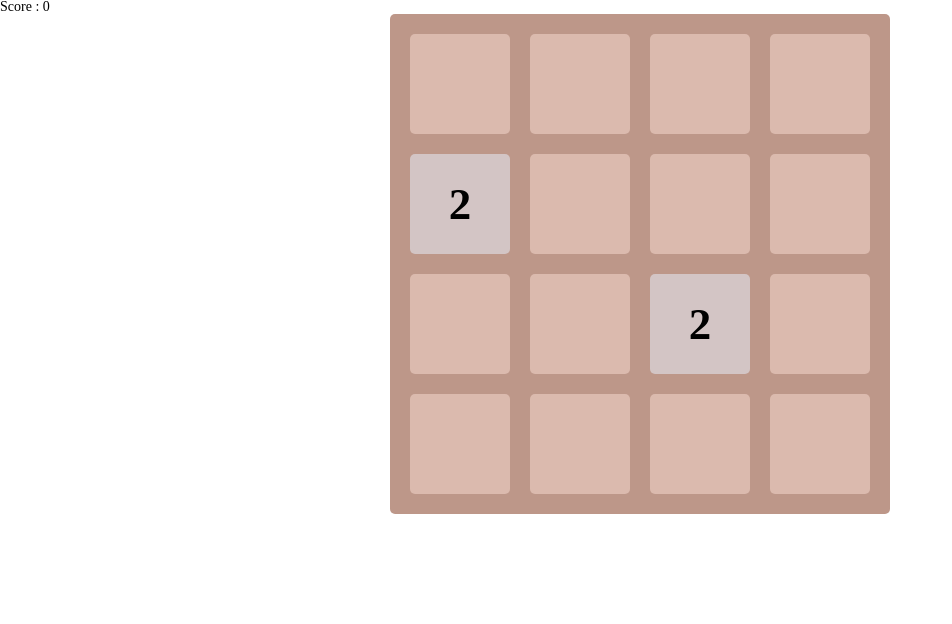
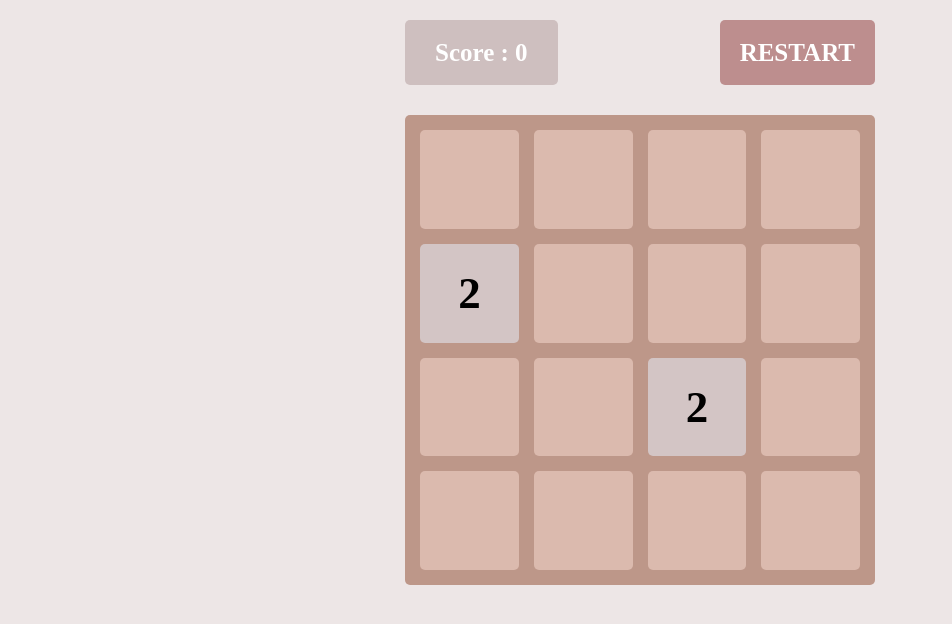
Before and after one commit to MARIENKOW/2048-game, a React (Create React App) app: page / in a window 1280 px wide. Shown: the top 624 px of the page, without its empty margins (0-952 px from the left). Built offline with nearby package versions, Linux system fonts and the light colour scheme.

Commit message:
added button restart

```diff
--- a/src/App.jsx
+++ b/src/App.jsx
@@ -7,12 +7,13 @@ import help from './heplfulScripts'
 function App() {
   const [data, setData] = useState(startArray)
   const [score, setScore] = useState(0)
+  const [over, setOver] = useState({ display: 'none' })
 
   useEffect(() => addNewSquare(data), [])
 
   useEffect(() => {
     const onKeyPress = ({ code }) => {
-      document.body.style.overflow='hidden'
+      document.body.style.overflow = 'hidden'
       if (code === 'ArrowLeft' || code === 'ArrowRight' || code === 'ArrowUp' || code === 'ArrowDown') return addNewSquare(changes(code, data));
 
     }
@@ -24,7 +25,7 @@ function App() {
   }, [data])
   useEffect(() => {
     const onKeyPress = ({ code }) => {
-      document.body.style.overflow=''
+      document.body.style.overflow = ''
     }
     window.addEventListener('keyup', onKeyPress);
 
@@ -34,13 +35,13 @@ function App() {
   }, [data])
   useEffect(() => {
     if (help.takeEmpty(data).length === 0 && !changes('ArrowLeft', data) && !changes('ArrowRight', data) && !changes('ArrowUp', data) && !changes('ArrowDown', data)) {
-      alert('end');
+      setOver({ display: 'flex' })
     }
   }, [data])
 
 
   function changes(code, dataLink) {
-    if(!code || !dataLink) return;
+    if (!code || !dataLink) return;
 
     let dataCopy = JSON.parse(JSON.stringify(dataLink));
     let newData;
@@ -66,7 +67,7 @@ function App() {
   function moveSquare(value) {
     const newData = []
     let scoreCopy = score
-    if(!value)return
+    if (!value) return
     value.forEach(element => {
       const arr = Array(4).fill(null)
       let changed = null;
@@ -95,7 +96,7 @@ function App() {
     const dataCopy = JSON.parse(JSON.stringify(value));
     const arr = help.takeEmpty(value);
 
-    if(arr.length === 0) return setData(dataCopy);
+    if (arr.length === 0) return setData(dataCopy);
 
     const random = help.randomValue(arr.length);
     const position = arr[random].split(',');
@@ -109,11 +110,19 @@ function App() {
     setData(dataCopy);
   }
 
+  function restart(){
+    setScore(0)
+    setOver({display:'none'})
+    addNewSquare(startArray)
+  }
+
   return (
-    <div className="App">
-      <h3 className={styles.score}>Score : {score}</h3>
-      <Game updateData={(value) => addNewSquare(changes(value, data))} data={data} />
-      <button></button>
+    <div className={styles.app}>
+      <section className={styles.control}>
+        <h3 className={styles.score}>Score : {score}</h3>
+        <button onClick={restart}>restart</button>
+      </section>
+      <Game over={over} updateData={(value) => addNewSquare(changes(value, data))} data={data} />
     </div>
   );
 }
--- a/src/App.module.scss
+++ b/src/App.module.scss
@@ -2,4 +2,32 @@ body{
   &::-webkit-scrollbar{
     display: none;
   }
+  background-color: #ede6e6;
 }
+.app{
+  max-width: 500px;
+  margin: auto;
+  padding: 20px 15px;
+}
+.control{
+  display: flex;
+  justify-content: space-between;
+  .score{
+    display: inline-block;
+    font-weight: 600;
+    font-size: 25px;
+    color: #ffffff;
+    background-color: #cebfbf;
+    padding: 20px 30px;
+    border-radius: 5px;
+  }
+  button{
+    border-radius: 5px;
+    padding: 15px 20px;
+    font-size: 25px;
+    font-weight: 600;
+    text-transform: uppercase;
+    background-color: #bd8e8e;
+    color: #fff;
+  }
+}
--- a/src/StartArray.js
+++ b/src/StartArray.js
@@ -3,4 +3,6 @@ for (let i = 0; i < 4; i++) {
    startArray.push(Array(4).fill(null))
 }
 
+
+
 export default startArray;
--- a/src/components/Game/Game.jsx
+++ b/src/components/Game/Game.jsx
@@ -1,7 +1,7 @@
 import styles from './game.module.scss';
 import Square from '../Square/Square'
 
-export default function Game({data,updateData}) {
+export default function Game({data,updateData,over}) {
 
 
 
@@ -47,6 +47,7 @@ export default function Game({data,updateData}) {
    return (
       <section onTouchStart={touchStartEv} onTouchEnd={touchEndEv} className={styles.game}>
          {output.map((el, i) => <Square info={el} key={i} />)}
+         <div style={over} className={styles.gameOver}>Game Over!</div>
       </section>
    )
 }
--- a/src/components/Game/game.module.scss
+++ b/src/components/Game/game.module.scss
@@ -2,12 +2,30 @@
    display:grid;
    margin: 30px 0px 0px 0px;
    grid-template-columns: repeat(4,1fr);
-   max-width: 500px;
-   margin: auto;
-   padding: 20px;
+   padding: 15px;
    grid-template-rows: repeat(4,1fr);
-   color: #07b6dd;
-   gap: 20px;
+   gap: 15px;
    background-color: #bd9789;
    border-radius: 5px;
+   -webkit-touch-callout: none; /* iOS Safari */
+   -webkit-user-select: none;   /* Chrome/Safari/Opera */
+   -khtml-user-select: none;    /* Konqueror */
+   -moz-user-select: none;      /* Firefox */
+   -ms-user-select: none;       /* Internet Explorer/Edge */
+   user-select: none;
+   position: relative;          /* Non-prefixed version, currently*/
 }
+.gameOver{
+   position: absolute;
+   top: 0;
+   left: 0;
+   width: 100%;
+   height: 100%;
+   background-color: #b38c8cc4;
+   text-align: center;
+   font-size: 35px;
+   font-weight: 600;
+   justify-content: center;
+   align-items: center;
+   color:#ffffff ;
+}
```
Also changed, not shown: 11 other files (tests, documents, lock files or other folders).
